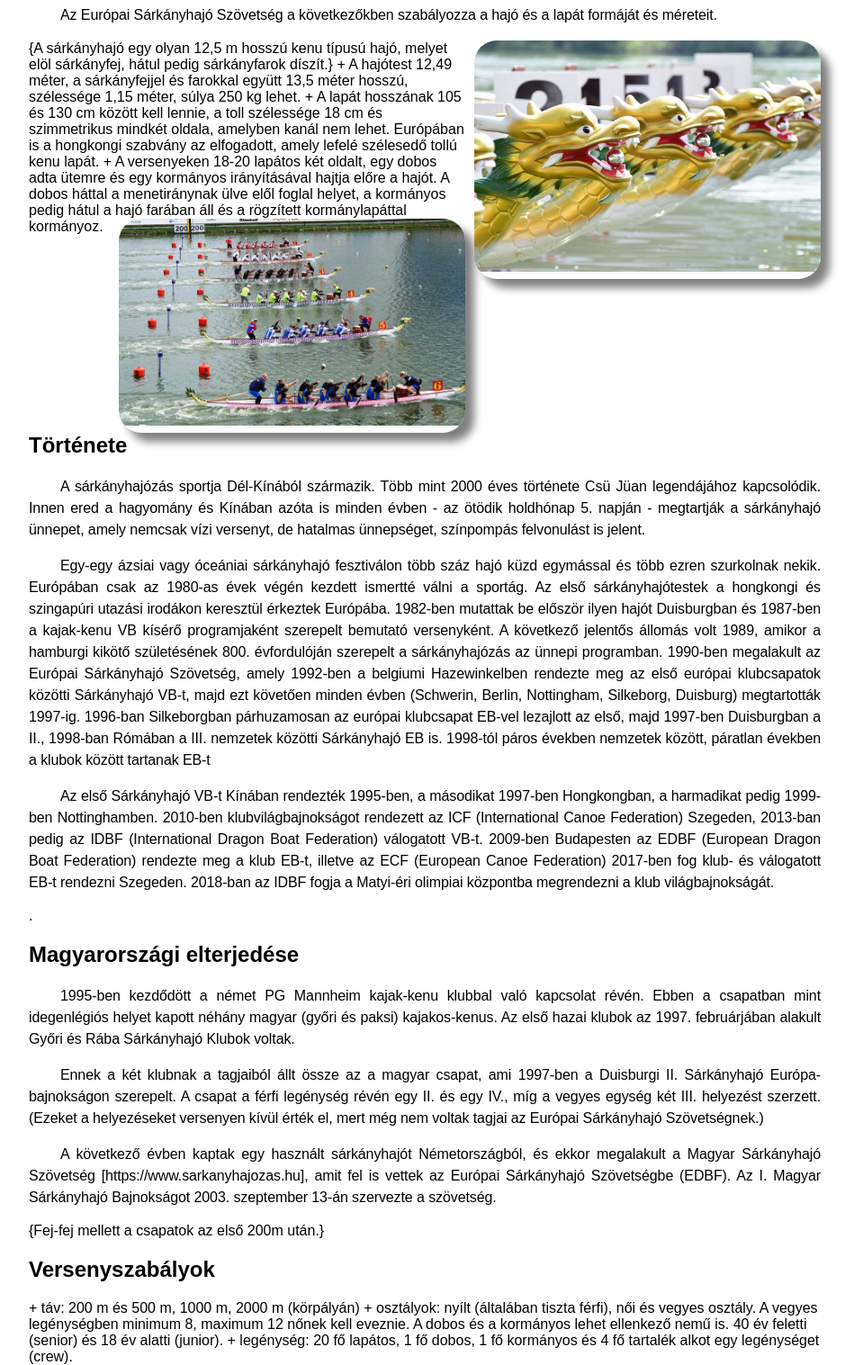
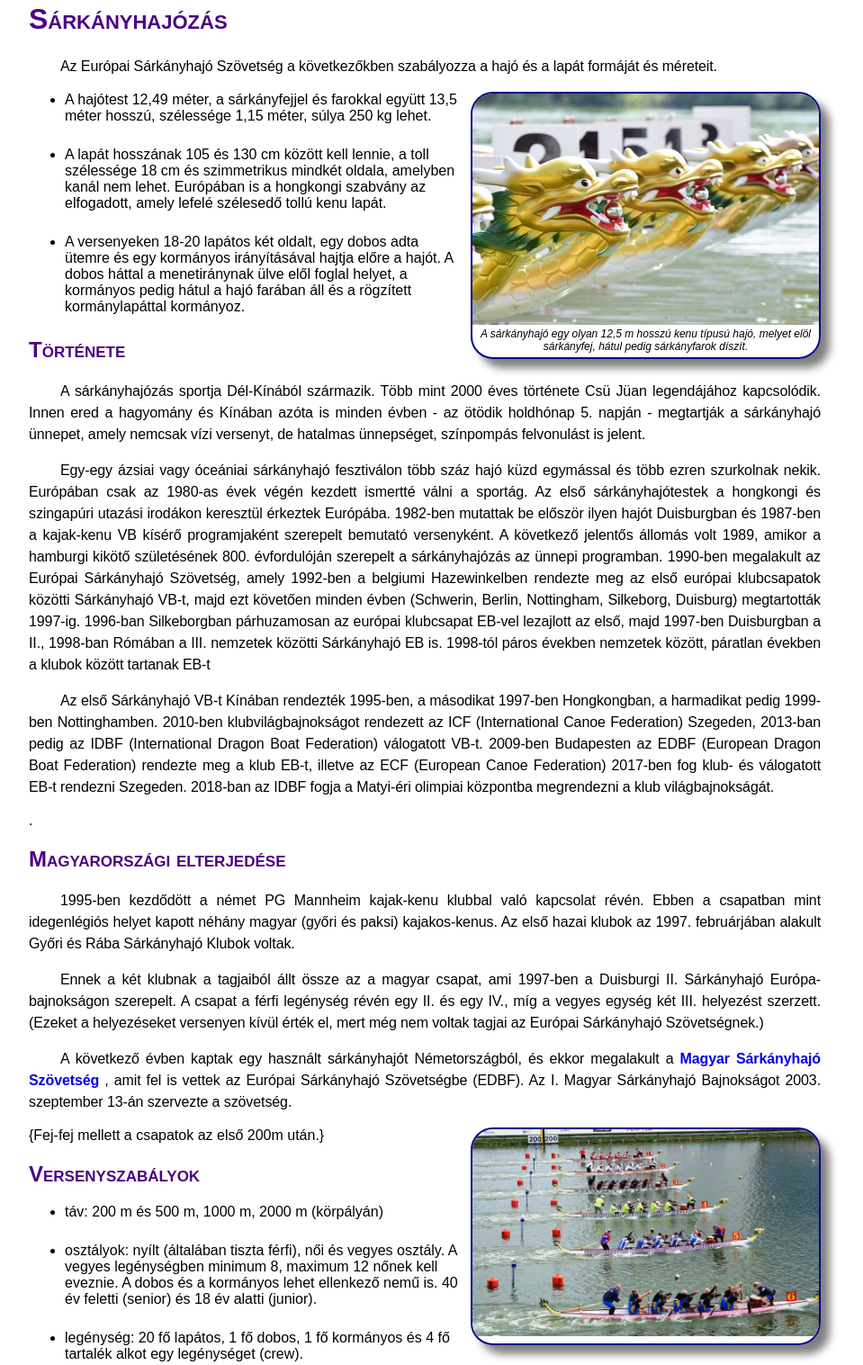
Before and after one commit to DaniBOSSKING123/S-rk-nyhaj-, a plain HTML site: page index.html in a window 1280 px wide. Shown: the part 103-1620 px from the top of the page at 90% size, without its empty margins (168-1127 px from the left). Drawn offline with Linux system fonts and the light colour scheme.

Commit message:
feat:complette

```diff
--- a/css/sarkany.css
+++ b/css/sarkany.css
@@ -1,25 +1,27 @@
-body{
+body {
   font-family: sans-serif;
-	background-image: url('viztukor.png');
+  background-image: url("viztukor.png");
 }
 
-#leiras{
-	background-image: url('fatyol.png');
+#leiras {
+  background-image: url("fatyol.png");
   width: 880px;
   margin: auto;
   margin-top: 50px;
   margin-bottom: 50px;
   border-top-left-radius: 50px;
   border-bottom-right-radius: 50px;
+  padding: 35px;
 }
 
-h1{
+h1,
+h2 {
   color: indigo;
   font-variant: small-caps;
   text-shadow: 1px 1px white;
 }
 
-p{
+p {
   text-indent: 35px;
   text-align: justify;
   letter-spacing: -0.1px;
@@ -33,19 +35,25 @@ p{
   font-size: 75%;
   padding: 0px 5px 5px;
   margin-left: 10px;
-  background-image: url('fatyol.png');
+  background-image: url("fatyol.png");
   border-radius: 25px;
   overflow: hidden;
   box-shadow: 10px 10px 10px gray;
+  border: 2px solid darkblue;
+  font-style: italic;
 }
 
-.kepkeret img{
+.kepkeret img {
   width: 385px;
   position: relative;
   left: -5px;
 }
 
+a {
+  text-decoration: none;
+  font-weight: 700;
+}
 
-a{
-  text-decoration: none;
+li {
+  margin-bottom: 25px;
 }
--- a/index.html
+++ b/index.html
@@ -19,25 +19,28 @@
           src="images/hajoorr.jpg"
           alt="Sárkányfej a hajón"
           title="Sárkányfej a hajón"
-        />
+        />A sárkányhajó egy olyan 12,5 m hosszú kenu típusú hajó, melyet elöl
+        sárkányfej, hátul pedig sárkányfarok díszít.
       </div>
-      {A sárkányhajó egy olyan 12,5 m hosszú kenu típusú hajó, melyet elöl
-      sárkányfej, hátul pedig sárkányfarok díszít.} + A hajótest 12,49 méter, a
-      sárkányfejjel és farokkal együtt 13,5 méter hosszú, szélessége 1,15 méter,
-      súlya 250 kg lehet. + A lapát hosszának 105 és 130 cm között kell lennie,
-      a toll szélessége 18 cm és szimmetrikus mindkét oldala, amelyben kanál nem
-      lehet. Európában is a hongkongi szabvány az elfogadott, amely lefelé
-      szélesedő tollú kenu lapát. + A versenyeken 18-20 lapátos két oldalt, egy
-      dobos adta ütemre és egy kormányos irányításával hajtja előre a hajót. A
-      dobos háttal a menetiránynak ülve elől foglal helyet, a kormányos pedig
-      hátul a hajó farában áll és a rögzített kormánylapáttal kormányoz.
-      <div class="kepkeret">
-        <img
-          src="images/verseny.jpg"
-          alt="Rajt utáni pillanatok"
-          title="Rajt utáni pillanatok"
-        />
-      </div>
+      <ul>
+        <li>
+          A hajótest 12,49 méter, a sárkányfejjel és farokkal együtt 13,5 méter
+          hosszú, szélessége 1,15 méter, súlya 250 kg lehet.
+        </li>
+        <li>
+          A lapát hosszának 105 és 130 cm között kell lennie, a toll szélessége
+          18 cm és szimmetrikus mindkét oldala, amelyben kanál nem lehet.
+          Európában is a hongkongi szabvány az elfogadott, amely lefelé
+          szélesedő tollú kenu lapát.
+        </li>
+        <li>
+          A versenyeken 18-20 lapátos két oldalt, egy dobos adta ütemre és egy
+          kormányos irányításával hajtja előre a hajót. A dobos háttal a
+          menetiránynak ülve elől foglal helyet, a kormányos pedig hátul a hajó
+          farában áll és a rögzített kormánylapáttal kormányoz.
+        </li>
+      </ul>
+
       <h2>Története</h2>
       <p>
         A sárkányhajózás sportja Dél-Kínából származik. Több mint 2000 éves
@@ -94,19 +97,36 @@
       </p>
       <p>
         A következő évben kaptak egy használt sárkányhajót Németországból, és
-        ekkor megalakult a Magyar Sárkányhajó Szövetség
-        [https://www.sarkanyhajozas.hu], amit fel is vettek az Európai
-        Sárkányhajó Szövetségbe (EDBF). Az I. Magyar Sárkányhajó Bajnokságot
-        2003. szeptember 13-án szervezte a szövetség.
+        ekkor megalakult a
+        <a href="https://www.sarkanyhajozas.hu" target="_blank"
+          >Magyar Sárkányhajó Szövetség</a
+        >
+        , amit fel is vettek az Európai Sárkányhajó Szövetségbe (EDBF). Az I.
+        Magyar Sárkányhajó Bajnokságot 2003. szeptember 13-án szervezte a
+        szövetség.
       </p>
       {Fej-fej mellett a csapatok az első 200m után.}
+      <div class="kepkeret">
+        <img
+          src="images/verseny.jpg"
+          alt="Rajt utáni pillanatok"
+          title="Rajt utáni pillanatok"
+        />
+      </div>
       <h2>Versenyszabályok</h2>
-      + táv: 200 m és 500 m, 1000 m, 2000 m (körpályán) + osztályok: nyílt
-      (általában tiszta férfi), női és vegyes osztály. A vegyes legénységben
-      minimum 8, maximum 12 nőnek kell eveznie. A dobos és a kormányos lehet
-      ellenkező nemű is. 40 év feletti (senior) és 18 év alatti (junior). +
-      legénység: 20 fő lapátos, 1 fő dobos, 1 fő kormányos és 4 fő tartalék
-      alkot egy legénységet (crew).
+      <ul>
+        <li>táv: 200 m és 500 m, 1000 m, 2000 m (körpályán)</li>
+        <li>
+          osztályok: nyílt (általában tiszta férfi), női és vegyes osztály. A
+          vegyes legénységben minimum 8, maximum 12 nőnek kell eveznie. A dobos
+          és a kormányos lehet ellenkező nemű is. 40 év feletti (senior) és 18
+          év alatti (junior).
+        </li>
+        <li>
+          legénység: 20 fő lapátos, 1 fő dobos, 1 fő kormányos és 4 fő tartalék
+          alkot egy legénységet (crew).
+        </li>
+      </ul>
     </div>
   </body>
 </html>
```
Lines whose indentation alone changed are shown as unchanged.
